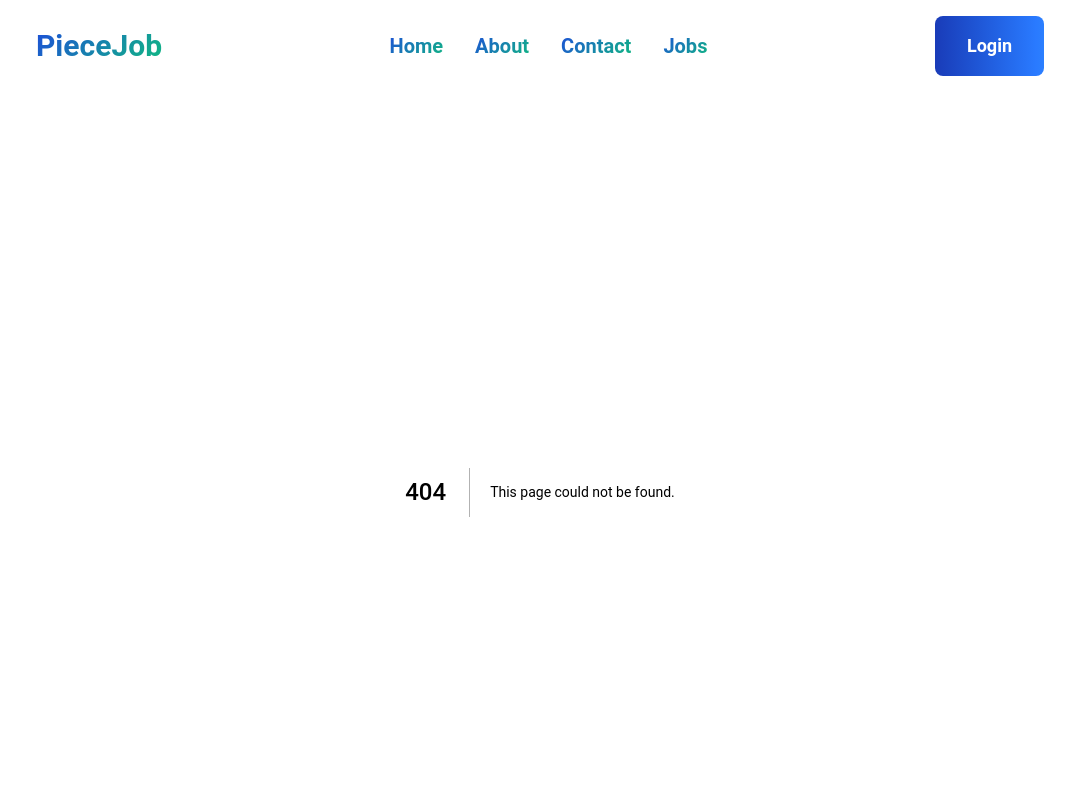
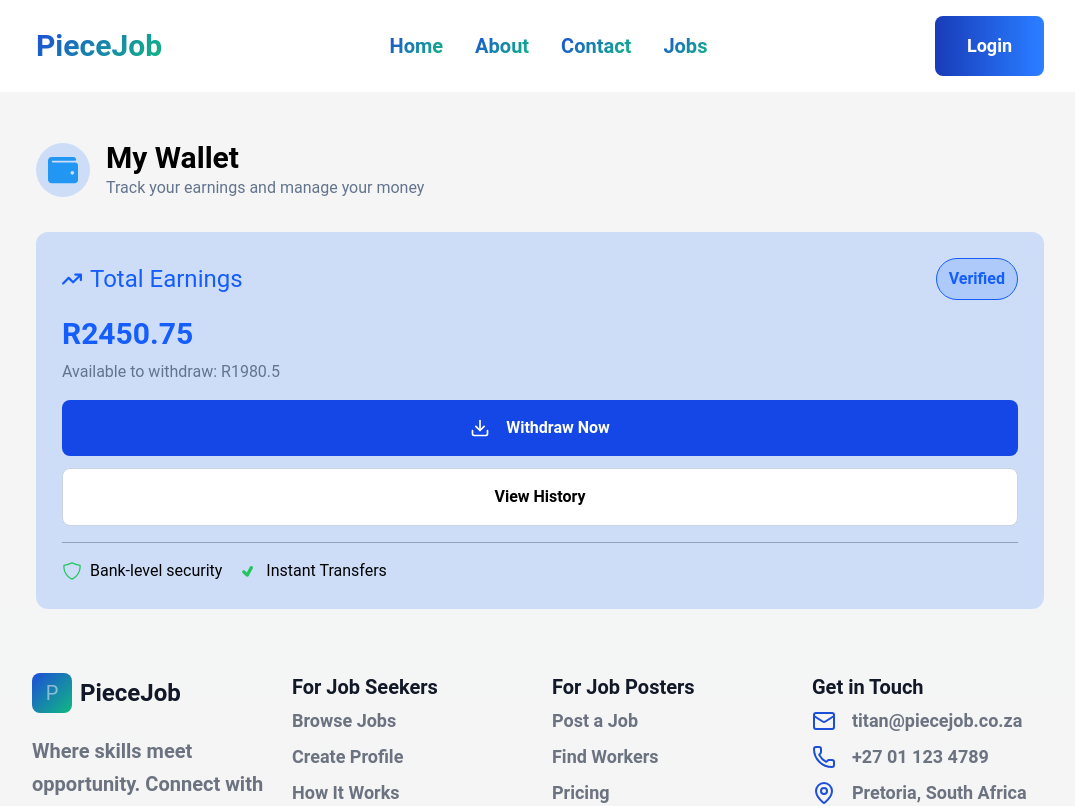
Before and after one commit to Kaydev-cmd/piece-job, a Next.js app in the folder frontend/: page /wallet in a window 1280 px wide. Before the commit this address had no page. Shown: the top 806 px of the page, without its empty margins (100-1175 px from the left). Built offline with nearby package versions, Linux system fonts and the light colour scheme.

Commit message:
feat: add WalletPage with wallet header and TotalEarnings section

```diff
--- /dev/null
+++ b/frontend/pages/wallet/index.tsx
@@ -0,0 +1,39 @@
+import TotalEarnings from "@/components/common/TotalEarnings";
+import { TOTAL_EARNINGS_DATA } from "@/constants";
+import React from "react";
+import { FaWallet } from "react-icons/fa";
+
+const WalletPage = () => {
+  return (
+    <section className="container flex flex-col gap-8" style={{ paddingBottom: "0" }}>
+      <div className="flex items-center gap-4">
+        {/* Icon here... */}
+        <div
+          className="bg-blue-500/20 rounded-full"
+          style={{ padding: "12px" }}
+        >
+          <FaWallet size={30} color="#2196F3" />
+        </div>
+        <div>
+          <h1 className="text-3xl font-bold">My Wallet</h1>
+          <p className="text-slate-500">
+            Track your earnings and manage your money
+          </p>
+        </div>
+      </div>
+
+      {/* Total Earnings component goes here... */}
+      <div>
+        {TOTAL_EARNINGS_DATA.map((data) => (
+          <TotalEarnings
+            key={data.id}
+            totalEarnings={data.totalEarnings}
+            availableToWithdraw={data.availableToWithdraw}
+          />
+        ))}
+      </div>
+    </section>
+  );
+};
+
+export default WalletPage;
```
